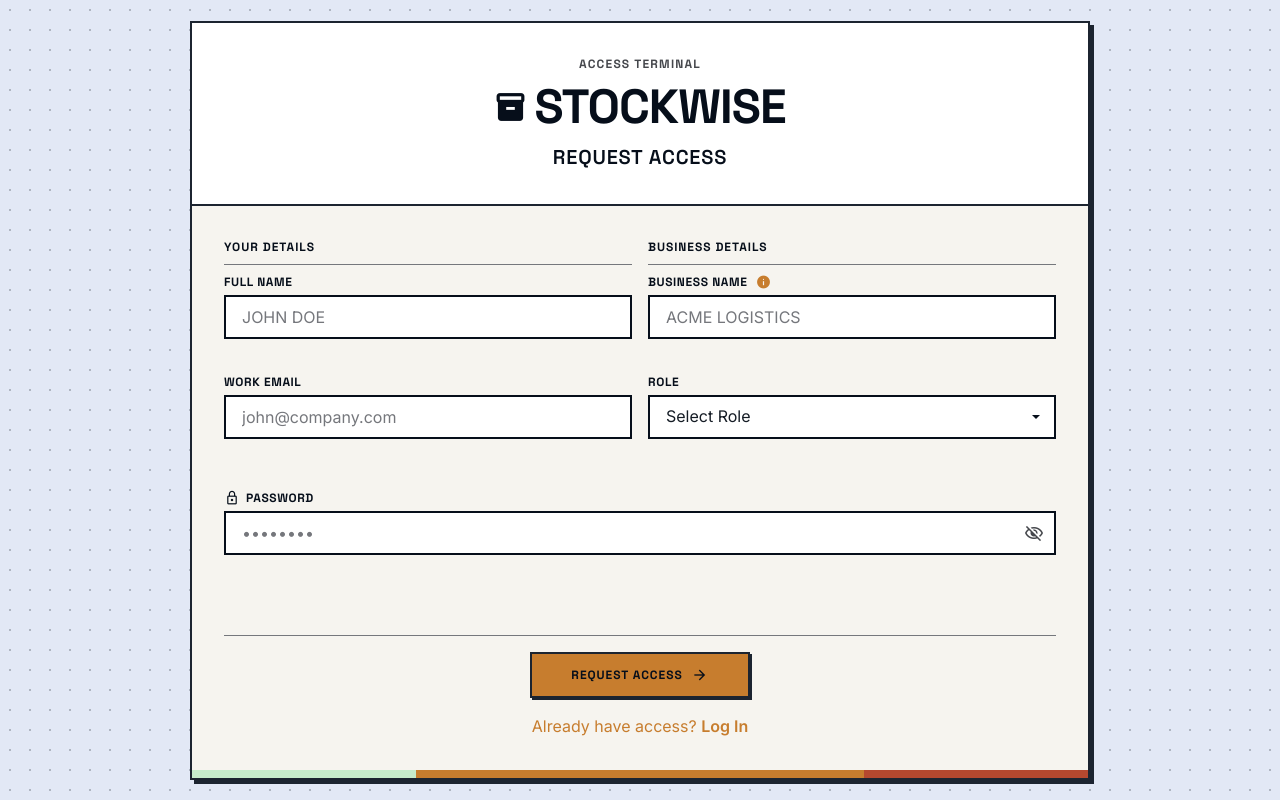
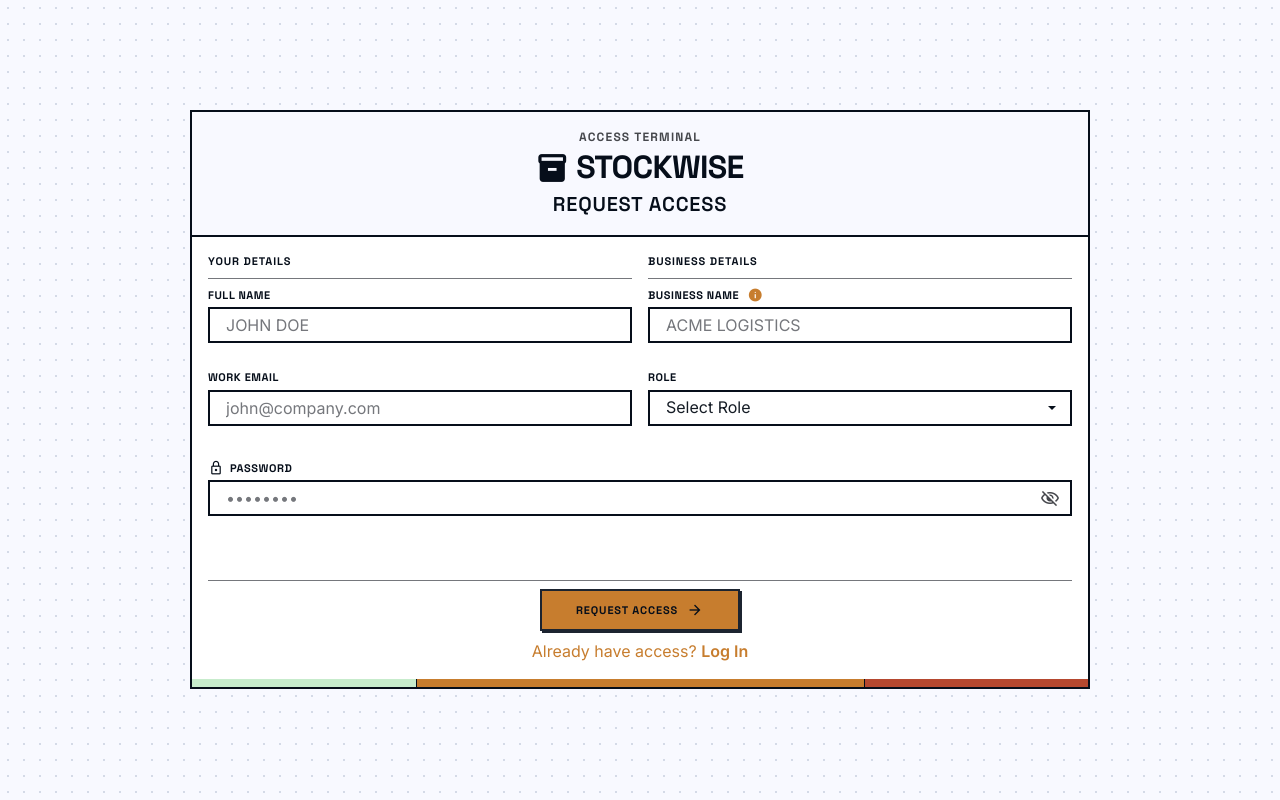
Before and after one commit to Saajan-Singh/STOCKWISE, a plain HTML site: page signup/index.html in a window 1280 px wide. Drawn offline with nearby package versions, Linux system fonts and the light colour scheme.

Commit message:
Sign Up page Visual Changes(Size of the div)

```diff
--- a/signup/css/signup.css
+++ b/signup/css/signup.css
@@ -100,6 +100,7 @@
 html {
   font-size: 16px;
   height: 100%;
+  overflow: hidden;
 }
 
 body {
@@ -107,14 +108,16 @@ body {
   font-size: var(--fs-body-md);
   line-height: var(--lh-body);
   color: var(--on-surface);
-  background-color: var(--surface-container-high);
-  min-height: 100%;
+  background-color: var(--surface);
+  min-height: 100vh;
+  height: 100%;
   display: flex;
   align-items: center;
   justify-content: center;
   padding: var(--margin-mobile);
   position: relative;
   overflow-x: hidden;
+  overflow-y: auto;
 }
 
 a {
@@ -141,8 +144,9 @@ fieldset {
 .page-backdrop {
   position: fixed;
   inset: 0;
-  background-image: radial-gradient(rgba(21, 28, 37, 0.25) 1px, transparent 1px);
-  background-size: 20px 20px;
+  background-color: var(--surface);
+  background-image: radial-gradient(var(--surface-dim) 1.5px, transparent 1.5px);
+  background-size: 16px 16px;
   pointer-events: none;
   z-index: 0;
 }
@@ -155,13 +159,13 @@ fieldset {
   z-index: 1;
   width: 100%;
   max-width: 900px;
-  background-color: var(--paper);
-  border: var(--border-width) solid var(--ink-navy);
-  box-shadow: var(--shadow-offset) var(--shadow-offset) 0 0 var(--ink-navy);
+  background-color: var(--surface-container-lowest);
+  border: var(--border-width) solid var(--primary);
+  box-shadow: var(--shadow-offset-lg) var(--shadow-offset-lg) 0 0 var(--ink-navy);
   display: flex;
   flex-direction: column;
-  /* room for the bottom gauge strip */
-  padding-bottom: 8px;
+  overflow: hidden;
+  margin: auto;
   /* animate in */
   animation: card-appear 0.4s cubic-bezier(0.16, 1, 0.3, 1) both;
 }
@@ -186,9 +190,9 @@ fieldset {
   align-items: center;
   justify-content: center;
   gap: var(--stack-sm);
-  padding: var(--margin-desktop);
-  border-bottom: var(--border-width) solid var(--ink-navy);
-  background-color: var(--surface-container-lowest);
+  padding: var(--stack-md) var(--stack-lg);
+  border-bottom: var(--border-width) solid var(--primary);
+  background-color: var(--surface);
   text-align: center;
 }
 
@@ -241,8 +245,8 @@ fieldset {
 .signup-form {
   display: flex;
   flex-direction: column;
-  padding: var(--margin-desktop);
-  gap: var(--stack-lg);
+  padding: var(--stack-lg);
+  gap: var(--stack-md);
 }
 
 /* Two-column grid */
@@ -339,7 +343,7 @@ fieldset {
    ---------------------------------------------------------------- */
 .field-input {
   width: 100%;
-  height: 44px;
+  height: 42px;
   background-color: var(--surface-container-lowest);
   border: var(--border-width) solid var(--primary);
   padding: 0 var(--stack-md);
@@ -665,13 +669,10 @@ fieldset {
    15. DECORATIVE GAUGE STRIP (bottom of card)
    ---------------------------------------------------------------- */
 .gauge-strip {
-  position: absolute;
-  bottom: 0;
-  left: 0;
-  right: 0;
+  display: flex;
   height: 8px;
-  display: flex;
-  pointer-events: none;
+  width: 100%;
+  flex-shrink: 0;
 }
 
 .gauge-segment {
@@ -686,11 +687,13 @@ fieldset {
 .gauge-segment--amber {
   background-color: var(--warehouse-amber);
   flex: 2;
+  border-left: 1px solid var(--primary);
 }
 
 .gauge-segment--rust {
   background-color: var(--rust-red);
   flex: 1;
+  border-left: 1px solid var(--primary);
 }
 
 /* ----------------------------------------------------------------
@@ -757,8 +760,39 @@ fieldset {
 }
 
 /* ----------------------------------------------------------------
-   18. RESPONSIVE — mobile tweaks
+   18. RESPONSIVE — height & mobile tweaks
    ---------------------------------------------------------------- */
+@media (max-height: 850px) {
+  .wordmark {
+    font-size: var(--fs-headline-lg);
+  }
+  .card-header {
+    padding: 16px;
+    gap: 4px;
+  }
+  .signup-form {
+    padding: 16px;
+    gap: 16px;
+  }
+  .detail-col {
+    gap: 8px;
+  }
+  .field-input {
+    height: 36px;
+  }
+  .col-legend, .field-label, .btn-request {
+    font-size: 11px;
+  }
+  .btn-request {
+    padding: 10px 20px;
+    min-width: 200px;
+  }
+  .form-footer {
+    padding-top: 8px;
+    gap: 8px;
+  }
+}
+
 @media (max-width: 480px) {
   .wordmark {
     font-size: var(--fs-headline-lg);
```
